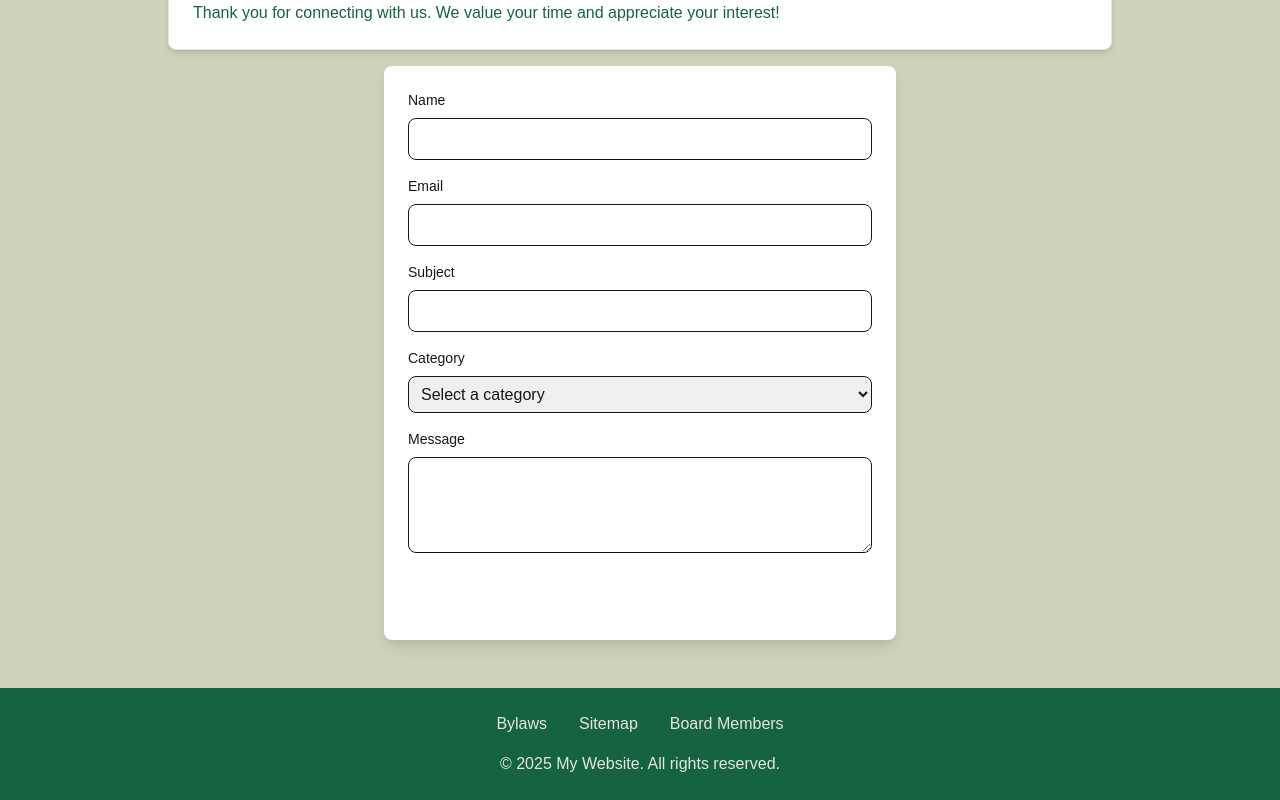
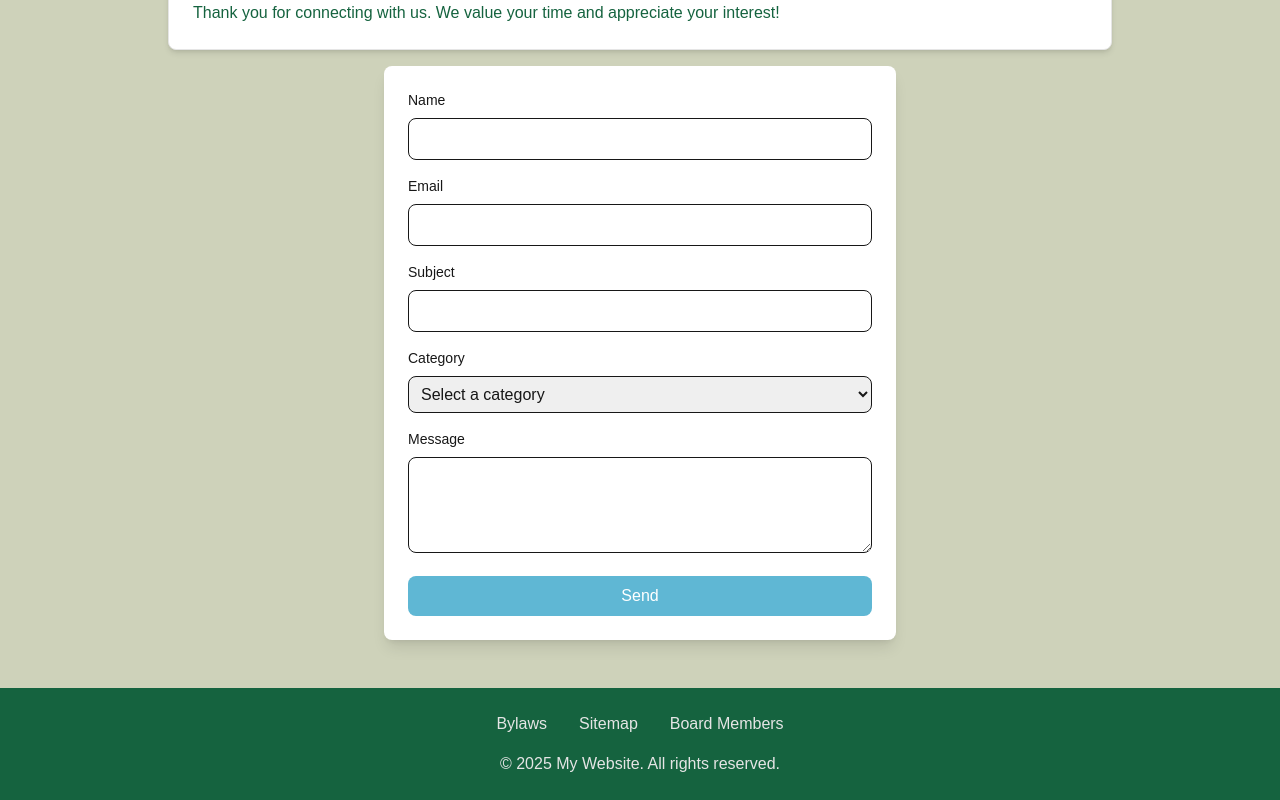
Before and after one commit to Jhemming93/well4ward_dev, a Next.js app: page /contact in a window 1280 px wide. Shown: the part 802-1602 px from the top of the page. Built offline with nearby package versions, Linux system fonts and the light colour scheme.

Commit message:
trying to fix email

```diff
--- a/components/buttons/Button_Solid.js
+++ b/components/buttons/Button_Solid.js
@@ -5,7 +5,7 @@ export default function Button_Solid({ children, onClick, type }) {
     <button
       type={type}
       onClick={onClick}
-      className="px-6 py-2 text-white bg-second hover:bg-green-700 focus:outline-none focus:ring-2 focus:ring-first focus:ring-offset-2 rounded-lg w-full"
+      className="px-6 py-2 bg-tealBlue text-white bg-second hover:bg-green-700 focus:outline-none focus:ring-2 focus:ring-first focus:ring-offset-2 rounded-lg w-full"
     >
       {children}
     </button>
--- a/pages/contact/index.js
+++ b/pages/contact/index.js
@@ -59,7 +59,6 @@ export default function ContactPage() {
       <div className="py-4 w-full">
         <Contact_Info />
       </div>
-
       <form
         className="w-full max-w-lg bg-white rounded-lg shadow-lg p-6"
         onSubmit={handleSubmit}
```
Also changed, not shown: 2 other files (tests, documents, lock files or other folders).
